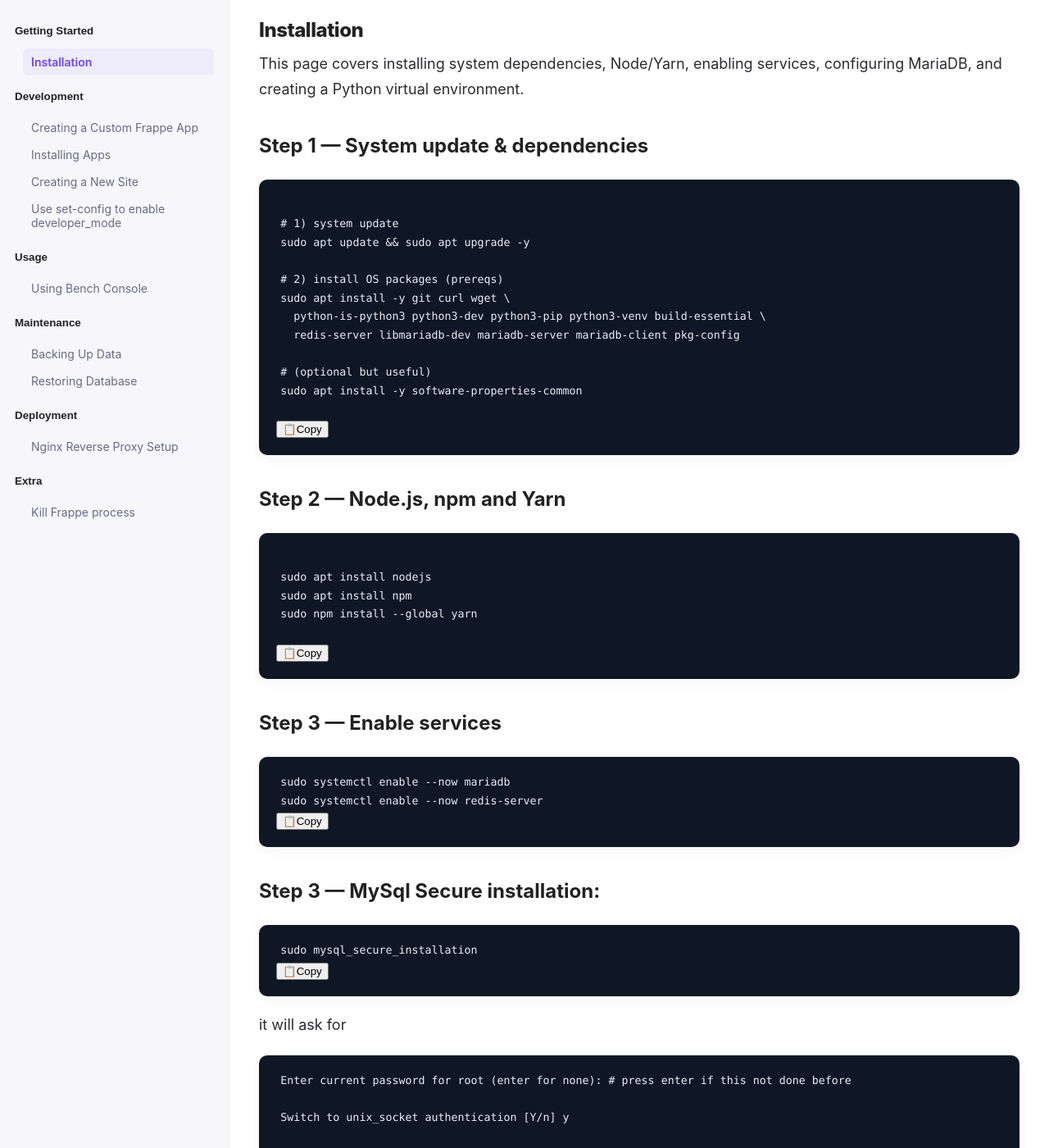
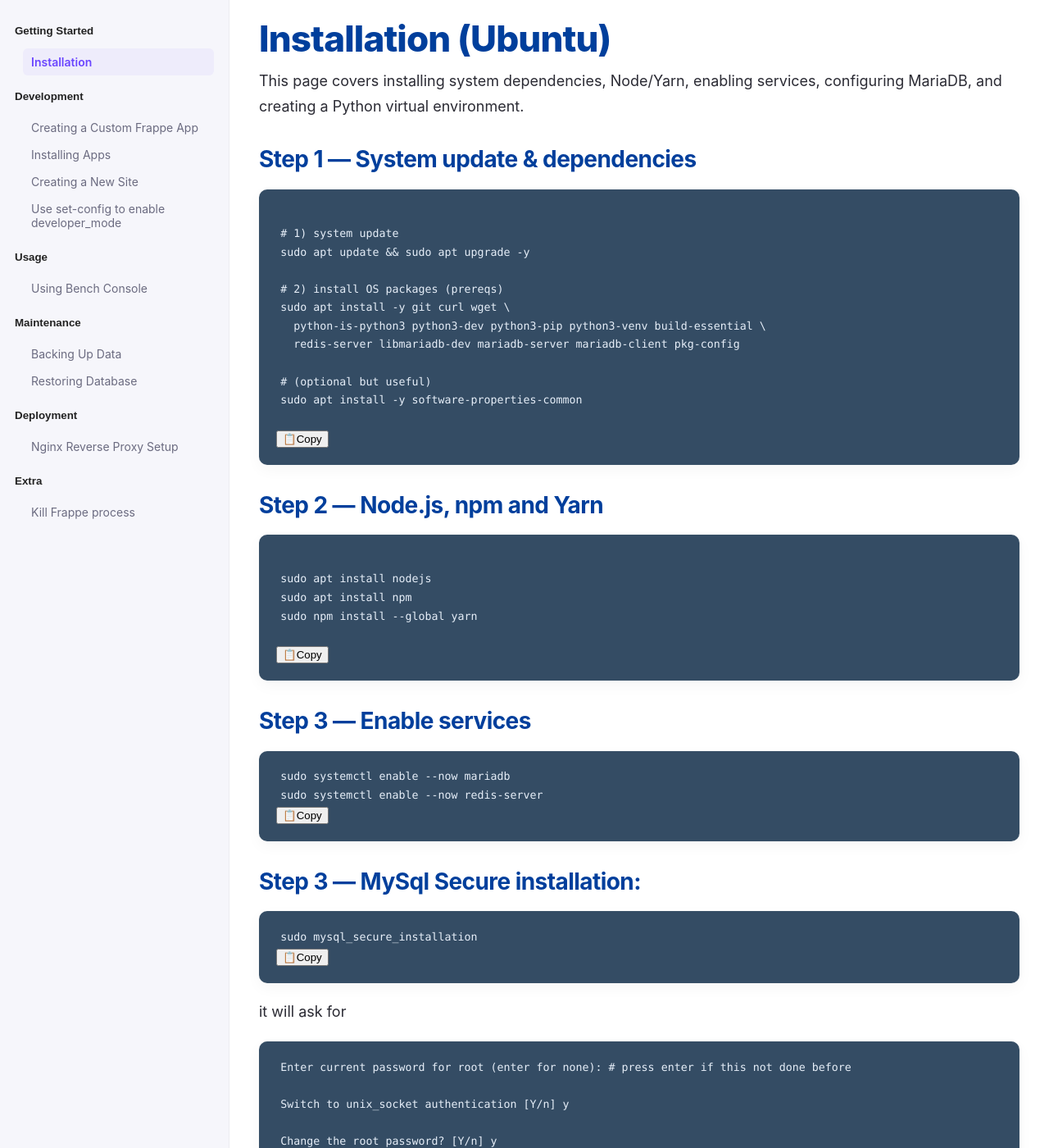
Before and after one commit to inxeoz/docs_frappe, a Jekyll site: the page built from _docs/01-installation.md, in a window 1280 px wide and 1400 px high. Shown: the whole window at 82% size. Built offline with Jekyll 4.4.1, drawn with Linux system fonts in a browser that asks for light colours.

Commit message:
separated css

```diff
--- a/_docs/01-installation.md
+++ b/_docs/01-installation.md
@@ -1,5 +1,5 @@
 ---
-title: Installation
+title: Installation (Ubuntu)
 layout: default
 ---
 
--- a/_layouts/default.html
+++ b/_layouts/default.html
@@ -6,6 +6,9 @@
   <title>{{ page.title | default: site.title }}</title>
   <link rel="stylesheet" href="{{ '/assets/css/sidebar.css' | relative_url }}">
   <link rel="stylesheet" href="{{ '/assets/css/content.css' | relative_url }}">
+  <link rel="stylesheet" href="{{ '/assets/css/common.css' | relative_url }}">
+
+
 </head>
 <body>
   <div class="page-wrap">
@@ -18,7 +21,6 @@
     </main>
   </div>
   <script src="{{ '/assets/js/copy-code.js' | relative_url }}"></script>
-
   <script src="{{ '/assets/js/sidebar.js' | relative_url }}"></script>
   <script src="{{ '/assets/js/content-toc.js' | relative_url }}"></script>
 </body>
--- /dev/null
+++ b/assets/css/common.css
@@ -0,0 +1,71 @@
+/* common.css
+   Centralized variables, resets, accessibility helpers, and shared utilities.
+   Load this first.
+*/
+
+:root{
+  /* layout */
+  --sidebar-width: 280px;
+  --sidebar-bg: #f6f6fb;
+  --gap: 18px;
+  --content-gutter: 36px;
+  --content-max-width: 1000px;
+
+  /* colors (semantic) */
+  --accent: #6b46ff;
+  --accent-10: rgba(107,70,255,0.10);
+  --accent-04: rgba(107,70,255,0.04);
+  --accent-012: rgba(107,70,255,0.12);
+
+  --text: #003f9c;      /* page primary text (content) */
+  --text-strong: #222;  /* general UI text */
+  --muted: #6b6b80;
+  --muted-2: #4b5563;
+  --surface: #fff;
+  --callout-bg: #fbfbff;
+
+  /* radii & shadow */
+  --radius-lg: 10px;
+  --radius-sm: 6px;
+  --shadow-sm: 0 6px 18px rgba(12,15,25,0.04);
+
+  /* typography */
+  --sans: Inter, system-ui, -apple-system, "Segoe UI", Roboto, "Helvetica Neue", Arial, sans-serif;
+  --mono: ui-monospace, SFMono-Regular, Menlo, Monaco, "Roboto Mono", monospace;
+
+  /* code block */
+  --code-bg: #344C64;
+  --code-color: #e6eef8;
+}
+
+/* Global sensible defaults + accessibility helpers */
+*,
+*::before,
+*::after { box-sizing: border-box; }
+
+html, body { height: 100%; margin: 0; font-family: var(--sans); color: var(--text-strong); -webkit-font-smoothing: antialiased; -moz-osx-font-smoothing: grayscale; }
+
+a { color: var(--accent); text-decoration: none; }
+a:focus { outline-offset: 3px; box-shadow: 0 0 0 3px var(--accent-04); border-radius: 4px; }
+
+img, picture, svg, video { max-width: 100%; display: block; }
+
+.container {
+  margin-inline: auto;
+  max-width: var(--content-max-width);
+  padding-inline: var(--content-gutter);
+}
+
+/* utility */
+.visually-hidden {
+  position: absolute !important;
+  height: 1px; width: 1px;
+  overflow: hidden;
+  clip: rect(1px, 1px, 1px, 1px);
+  white-space: nowrap;
+}
+
+/* Reduced motion */
+@media (prefers-reduced-motion: reduce) {
+  * { transition: none !important; animation-duration: 0.001ms !important; animation-iteration-count: 1 !important; }
+}
--- a/assets/css/content.css
+++ b/assets/css/content.css
@@ -1,90 +1,78 @@
-/* assets/css/content.css
-   Uses variables from sidebar.css (--sidebar-width, --sidebar-bg, --accent, etc.)
-   Matches the sidebar's scale, spacing and accent colors.
+/* content.css
+   Page/content/article specific styles. Assumes common.css loaded first.
 */
 
-:root{
-  /* fallback values if sidebar.css not loaded first */
-  --sidebar-width: 280px;
-  --sidebar-bg: #f6f6fb;
-  --accent: #6b46ff;
-  --text: #222;
-  --muted: #6b6b80;
-  --gap: 18px;
-
-  --content-max-width: 1000px;
-  --content-gutter: 36px;
-  --radius-lg: 10px;
-  --radius-sm: 6px;
-  --shadow-sm: 0 6px 18px rgba(12,15,25,0.04);
-  --mono: ui-monospace, SFMono-Regular, Menlo, Monaco, "Roboto Mono", monospace;
-  --sans: Inter, system-ui, -apple-system, "Segoe UI", Roboto, "Helvetica Neue", Arial, sans-serif;
-}
-
-/* Base */
 .content {
   flex: 1;
   max-width: var(--content-max-width);
-  margin: 0 auto;
+  margin-inline: auto;
   padding: var(--content-gutter);
+  padding-top: 24px; /* aligns with sidebar inner padding */
   font-family: var(--sans);
   color: var(--text);
   line-height: 1.7;
-  -webkit-font-smoothing:antialiased;
-  -moz-osx-font-smoothing:grayscale;
 }
 
-/* Article wrapper */
-.doc-article { width:100%; }
+/* Simple article wrapper */
+.doc-article { width: 100%; }
 
-/* Headings */
-.content h1, .doc-article h1 {
-  margin: 0 0 14px 0;
-  line-height: 1.05;
-  font-weight: 800;
+/* Headings: responsive sizes with clamp(), shared styles via :is() */
+.content :is(h1,h2,h3) {
   color: var(--text);
   letter-spacing: -0.02em;
+  font-weight: 700;
+  margin: 0 0 0.45em 0;
+  line-height: 1.12;
 }
+
+.content h1, .doc-article h1 {
+  font-weight: 800;
+  line-height: 1.05;
+  margin-bottom: 14px;
+  font-size: clamp(28px, 4vw, 44px);
+}
+
 .content h2 {
   margin: 34px 0 12px 0;
-  font-weight: 700;
-  color: var(--text);
+  font-size: clamp(20px, 3.2vw, 28px);
 }
+
 .content h3 {
   margin: 22px 0 8px 0;
-  font-weight: 700;
-  color: var(--text);
+  font-size: clamp(18px, 2.6vw, 20px);
 }
 
-/* Lead paragraph under H1 */
+/* lead paragraph */
 .page-lead {
   color: var(--muted);
   font-size: 16px;
   margin-bottom: 18px;
 }
 
-/* Paragraphs and links */
+/* paragraphs and links */
 .content p {
   margin: 0 0 1.15em 0;
   color: #2b2b34;
-  font-size: 18px;
+  font-size: clamp(16px, 1.6vw, 18px);
 }
+
 .content a {
   color: var(--accent);
-  text-decoration: none;
-  border-bottom: 1px dashed rgba(107,70,255,0.12);
+  border-bottom: 1px dashed var(--accent-012);
 }
-.content a:hover { text-decoration: underline; }
+.content a:hover,
+.content a:focus { text-decoration: underline; }
 
-/* Lists */
-.content ul, .content ol {
+/* lists */
+.content ul,
+.content ol {
   margin: 0 0 1.15em 1.25em;
   color: #2d3748;
 }
 
-/* Blockquote */
+/* blockquote */
 .content blockquote {
-  border-left: 4px solid rgba(107,70,255,0.10);
+  border-left: 4px solid var(--accent-10);
   background: rgba(107,70,255,0.03);
   padding: 12px 16px;
   margin: 18px 0;
@@ -92,14 +80,15 @@
   color: #374151;
 }
 
-/* Tables */
+/* tables */
 .content table {
   width: 100%;
   border-collapse: collapse;
   margin: 18px 0;
   font-size: 15px;
 }
-.content table th, .content table td {
+.content table th,
+.content table td {
   border: 1px solid rgba(0,0,0,0.06);
   padding: 10px 12px;
   text-align: left;
@@ -109,31 +98,32 @@
   font-weight: 700;
 }
 
-/* Callouts */
+/* callouts: shared base + variants */
 .callout {
   padding: 12px 14px;
   border-radius: var(--radius-lg);
   margin: 18px 0;
   border: 1px solid rgba(0,0,0,0.04);
-  background: #fbfbff;
+  background: var(--callout-bg);
 }
 .callout.info { border-left: 4px solid var(--accent); }
 .callout.warn { border-left: 4px solid #f59e0b; background: #fffaf0; }
 .callout.success { border-left: 4px solid #10b981; background: #f7fffb; }
 
-/* Inline code */
+/* inline code */
 .content code {
   font-family: var(--mono);
   font-size: 0.95em;
-  background: rgba(27,31,35,0.04);
+  background: rgba(87,123,141,0.15);
+  color: inherit;
   padding: 0.12em 0.4em;
   border-radius: 6px;
 }
 
-/* Fenced code blocks: dark rounded boxes like your screenshot */
+/* fenced code blocks */
 .content pre {
-  background: #0f1724;              /* deep navy */
-  color: #e6eef8;
+  background: var(--code-bg);
+  color: var(--code-color);
   padding: 18px 20px;
   font-family: var(--mono);
   font-size: 14px;
@@ -145,13 +135,11 @@
   white-space: pre;
   word-break: normal;
 }
-
-/* ensure code inside pre inherits color and layout */
 .content pre code {
+  display: block;
   background: transparent;
   color: inherit;
   font-family: inherit;
-  display: block;
 }
 
 /* kbd */
@@ -164,23 +152,21 @@
   font-size: 13px;
 }
 
-/* Anchored headers: small anchor link appears on hover */
-.content h2 .anchor, .content h3 .anchor, .content h4 .anchor {
+/* Anchored headers: show anchor on hover */
+.content :is(h2,h3,h4) .anchor {
   visibility: hidden;
   margin-left: 10px;
   color: var(--muted);
   font-weight: 600;
   text-decoration: none;
 }
-.content h2:hover .anchor, .content h3:hover .anchor, .content h4:hover .anchor {
-  visibility: visible;
-}
+.content :is(h2,h3,h4):hover .anchor { visibility: visible; }
 
-/* TOC inside content (if used) */
+/* TOC */
 .toc {
   position: sticky;
   top: 84px;
-  background: #fff;
+  background: var(--surface);
   border: 1px solid rgba(0,0,0,0.04);
   padding: 12px;
   border-radius: var(--radius-lg);
@@ -189,22 +175,17 @@
   box-shadow: var(--shadow-sm);
 }
 .toc h4 { margin: 0 0 8px 0; font-size: 13px; color: var(--muted); }
-.toc a { display:block; text-decoration:none; padding:6px; border-radius:6px; color: #4b5563; }
-.toc a.active { color: var(--accent); font-weight:700; background: rgba(107,70,255,0.04); }
-
-/* Align content padding with sidebar inner padding for visual vertical rhythm */
-.sidebar-inner { padding-top: 24px; } /* from sidebar.css */
-.content { padding-top: 24px; } /* matches sidebar top spacing */
+.toc a { display:block; text-decoration:none; padding:6px; border-radius:6px; color: var(--muted-2); }
+.toc a.active { color:var(--accent); font-weight:700; background:var(--accent-04); }
 
 /* Responsive tweaks */
 @media (max-width: 1100px) {
   .content { padding: 24px; max-width: 900px; }
   .content h1 { font-size: 36px; }
-  pre { font-size: 13px; padding: 14px; }
+  .content pre { font-size: 13px; padding: 14px; }
 }
+
 @media (max-width: 900px) {
-  /* when sidebar collapses, content should use full width */
-  .sidebar { transform: translateX(-110%); }
   .content { padding: 20px; margin: 0; max-width: none; }
   .toc { position: relative; top: auto; margin-bottom: 14px; }
 }
--- a/assets/css/sidebar.css
+++ b/assets/css/sidebar.css
@@ -1,96 +1,118 @@
-/* assets/css/sidebar.css: feel free to tweak colors/widths */
-:root{
-  --sidebar-width: 280px;
-  --sidebar-bg: #f6f6fb;
-  --accent: #6b46ff;
-  --text: #222;
-  --muted: #6b6b80;
-  --gap: 18px;
-}
+/* sidebar.css
+   Sidebar / site navigation styles. Assumes common.css loaded first.
+*/
 
-*{box-sizing:border-box}
-body,html{height:100%;margin:0;font-family:Inter,system-ui,Segoe UI,Arial,sans-serif;color:var(--text)}
+* { box-sizing: border-box; }
 
-.page-wrap{
-  display:flex;
-  min-height:100vh;
+.page-wrap {
+  display: flex;
+  min-height: 100vh;
 }
 
 /* SIDEBAR */
-.sidebar{
-  width:var(--sidebar-width);
-  flex:0 0 var(--sidebar-width);
-  background:var(--sidebar-bg);
-  border-right:1px solid rgba(0,0,0,0.04);
-  position:sticky;
-  top:0;
-  height:100vh;
-  overflow:auto;
+.sidebar {
+  width: var(--sidebar-width);
+  flex: 0 0 var(--sidebar-width);
+  background: var(--sidebar-bg);
+  border-right: 1px solid rgba(0,0,0,0.04);
+  position: sticky;
+  top: 0;
+  height: 100vh;
+  overflow: auto;
   transition: transform .22s ease;
-  z-index:30;
+  z-index: 30;
 }
-.sidebar-inner{
-  padding:24px 18px;
+.sidebar-inner {
+  padding: 24px 18px;
 }
-.sidebar-toggle{
-  display:none; /* visible on small screens via media query */
-  background:transparent;border:0;font-size:20px;margin-bottom:10px;cursor:pointer;
+
+/* toggle (for small screens) */
+.sidebar-toggle {
+  display: none;
+  background: transparent;
+  border: 0;
+  font-size: 20px;
+  margin-bottom: 10px;
+  cursor: pointer;
 }
 
 /* list reset */
-.sidebar-list, .section-items, .group-items { list-style:none;margin:0;padding:0; }
-.sidebar-section + .sidebar-section { margin-top:12px; }
+.sidebar-list, .section-items, .group-items { list-style: none; margin: 0; padding: 0; }
+.sidebar-section + .sidebar-section { margin-top: 12px; }
 
 /* Section title as a small button for collapse */
-.section-toggle{
-  display:block;
-  width:100%;
-  text-align:left;
-  background:transparent;border:0;padding:6px 0;font-weight:600;color:var(--text);
-  cursor:pointer;
+.section-toggle {
+  display: block;
+  width: 100%;
+  text-align: left;
+  background: transparent;
+  border: 0;
+  padding: 6px 0;
+  font-weight: 600;
+  color: var(--text-strong);
+  cursor: pointer;
 }
-.section-items{
-  padding-left:8px;
-  margin-top:8px;
-  border-left:2px solid transparent;
+.section-items {
+  padding-left: 8px;
+  margin-top: 8px;
+  border-left: 2px solid transparent;
 }
 
 /* nav item style */
-.nav-item > a{
-  display:block;padding:8px 10px;border-radius:6px;text-decoration:none;color:var(--muted);
-  font-size:14px;
+.nav-item > a {
+  display: block;
+  padding: 8px 10px;
+  border-radius: 6px;
+  text-decoration: none;
+  color: var(--muted);
+  font-size: 14px;
 }
-.nav-item.active > a{
-  color:var(--accent);
-  font-weight:600;
-  background:rgba(107,70,255,0.06);
+.nav-item.active > a {
+  color: var(--accent);
+  font-weight: 600;
+  background: rgba(107,70,255,0.06);
 }
-.nav-item.active-parent > a{
-  color:var(--accent);
-  font-weight:600;
+.nav-item.active-parent > a {
+  color: var(--accent);
+  font-weight: 600;
 }
 
 /* nested groups */
-.nav-group > .group-toggle{
-  display:block;width:100%;text-align:left;background:transparent;border:0;padding:6px 10px;font-weight:600;cursor:pointer;color:var(--text);
+.nav-group > .group-toggle {
+  display: block;
+  width: 100%;
+  text-align: left;
+  background: transparent;
+  border: 0;
+  padding: 6px 10px;
+  font-weight: 600;
+  cursor: pointer;
+  color: var(--text-strong);
 }
-.group-items{ padding-left:8px; margin-top:6px;}
+.group-items { padding-left: 8px; margin-top: 6px; }
 
-/* collapsed state (JS toggles) */
+/* collapsed state toggles (JS should add/remove .collapsed) */
 .section-items.collapsed,
-.group-items.collapsed { display:none; }
+.group-items.collapsed { display: none; }
 
-/* main content */
-.content{
-  flex:1;
-  padding:36px;
-  max-width:1000px;
+/* main content fallback (if not handled by content.css) */
+.content {
+  flex: 1;
+  padding: 36px;
+  max-width: var(--content-max-width);
 }
 
-/* responsiveness: collapse into a top toggle */
-@media (max-width: 900px){
-  .sidebar{ position:fixed; left:0; top:0; height:100%; transform:translateX(-110%); box-shadow: 12px 0 40px rgba(13,15,20,0.08); }
-  .sidebar.open { transform:translateX(0); }
-  .sidebar-toggle{ display:inline-block; }
-  .content{ padding:20px; }
+/* responsiveness: mobile sidebar behavior */
+@media (max-width: 900px) {
+  .sidebar {
+    position: fixed;
+    left: 0;
+    top: 0;
+    height: 100%;
+    transform: translateX(-110%);
+    box-shadow: 12px 0 40px rgba(13,15,20,0.08);
+  }
+  .sidebar.open { transform: translateX(0); }
+  .sidebar-toggle { display: inline-block; }
+  .content { padding: 20px; }
 }
```
